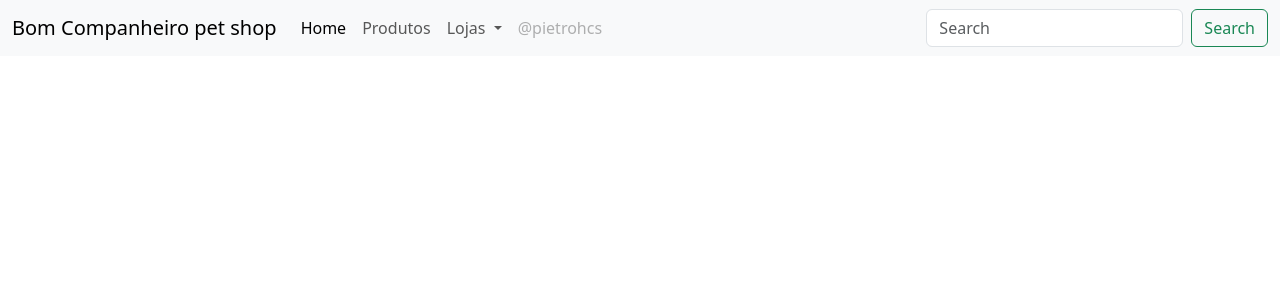
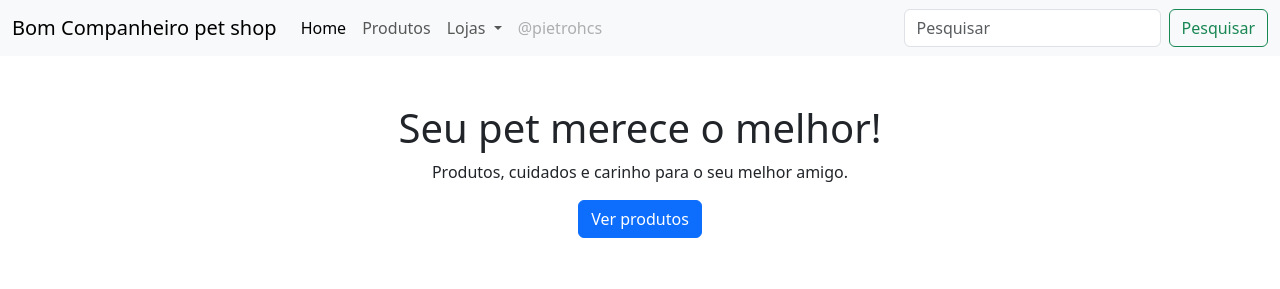
Before and after one commit to Pietrohcs/landing-bootstrap, a plain HTML site: page index.html in a window 1280 px wide. Drawn offline with nearby package versions, Linux system fonts and the light colour scheme.

Commit message:
Adiciona seção hero

```diff
--- a/index.html
+++ b/index.html
@@ -31,7 +31,7 @@
                         <li><a class="dropdown-item" href="#">Itapetininga</a></li>
                         <li><a class="dropdown-item" href="#">São Miguel Arcanjo</a></li>
                         <li><hr class="dropdown-divider"></li>
-                        <li><a class="dropdown-item" href="#">Seja um franquiado</a></li>
+                        <li><a class="dropdown-item" href="#">Seja um franqueado</a></li>
                     </ul>
                     </li>
                     <li class="nav-item">
@@ -39,11 +39,16 @@
                     </li>
                 </ul>
                 <form class="d-flex" role="search">
-                    <input class="form-control me-2" type="search" placeholder="Search" aria-label="Search"/>
-                    <button class="btn btn-outline-success" type="submit">Search</button>
+                    <input class="form-control me-2" type="search" placeholder="Pesquisar" aria-label="Search"/>
+                    <button class="btn btn-outline-success" type="submit">Pesquisar</button>
                 </form>
                 </div>
             </div>
         </nav>
+    <section class="text-center py-5">
+        <h1>Seu pet merece o melhor!</h1>
+        <p>Produtos, cuidados e carinho para o seu melhor amigo.</p>
+        <button class="btn btn-primary">Ver produtos</button>
+    </section>
 </body>
 </html>
```
